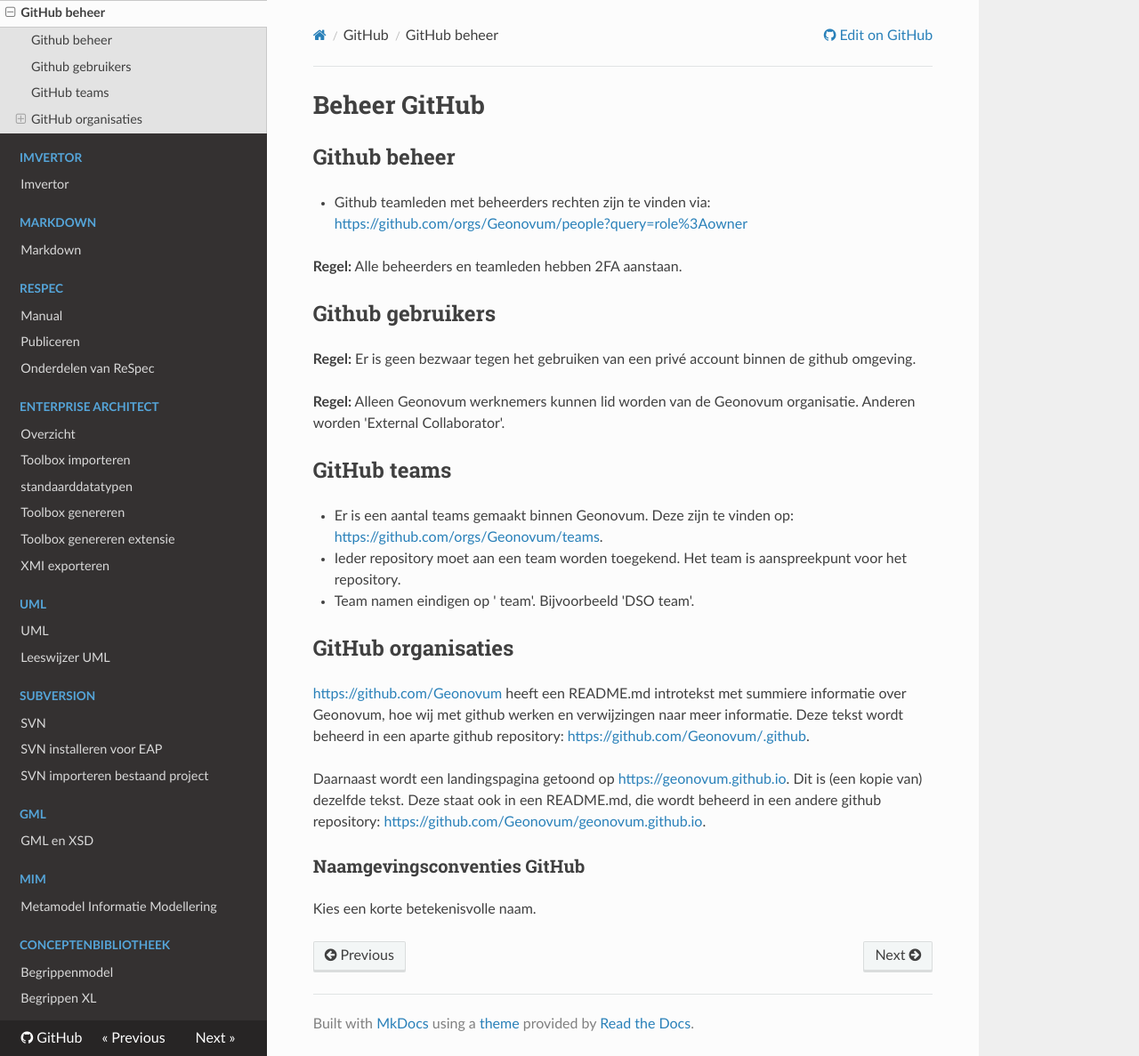
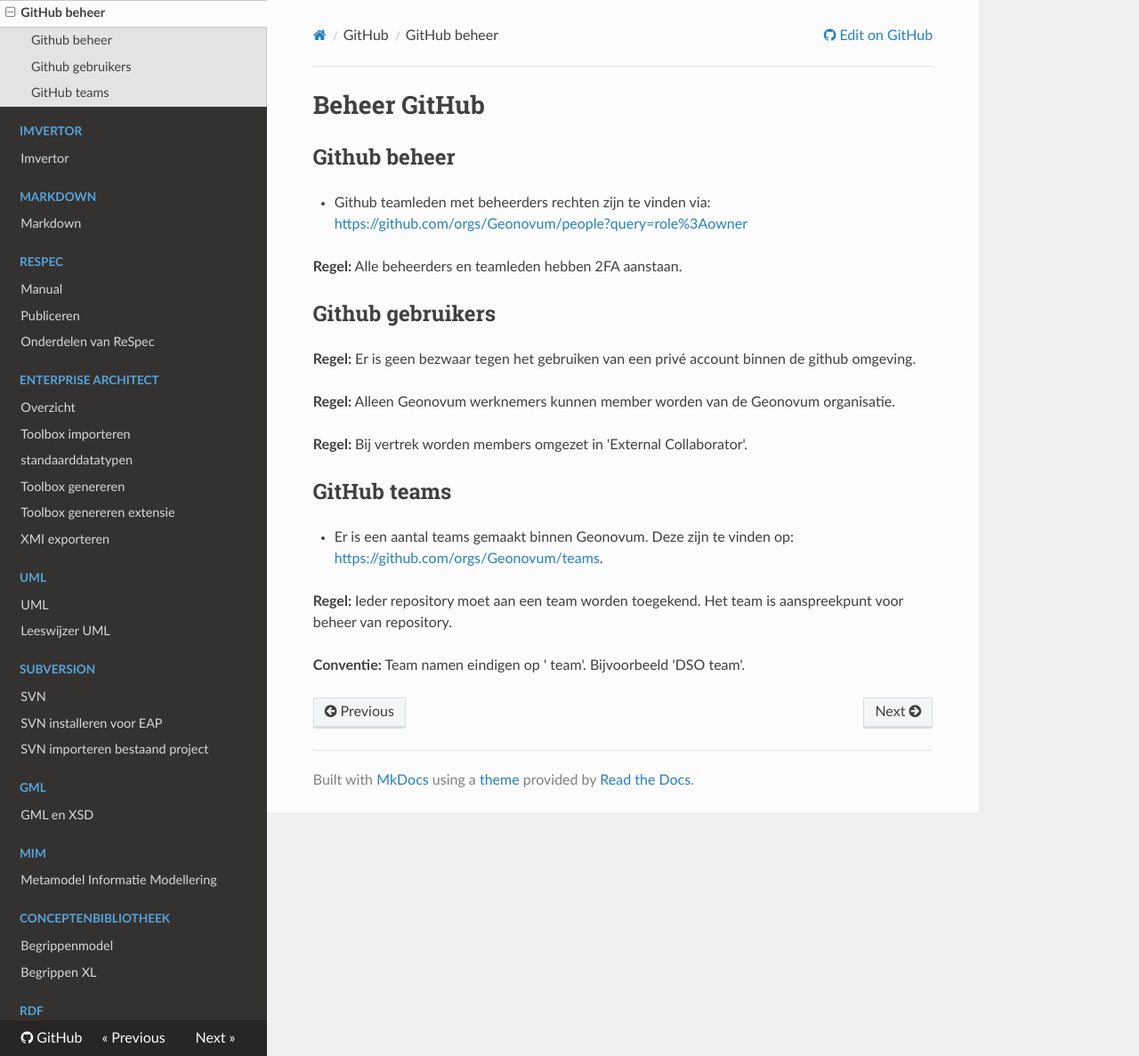
Before and after one commit to Geonovum/handleiding-tooling, an MkDocs documentation site: the page built from docs/GitHub/GitHub-beheer.md, in a window 1280 px wide and 1187 px high. Shown: the whole window at 89% size. Built offline with MkDocs 1.6.1, drawn with Linux system fonts in a browser that asks for light colours; nearby versions of some CDN libraries.

Commit message:
github regels en UML vraagstuk

```diff
--- a/docs/GitHub/GitHub-beheer.md
+++ b/docs/GitHub/GitHub-beheer.md
@@ -6,26 +6,18 @@
 
 **Regel:** Alle beheerders en teamleden hebben 2FA aanstaan.
 
-
-
 ## Github gebruikers
 
 **Regel:** Er is geen bezwaar tegen het gebruiken van een privé account binnen de github omgeving.
 
-**Regel:** Alleen Geonovum werknemers kunnen lid worden van de Geonovum organisatie. Anderen worden 'External Collaborator'.
+**Regel:** Alleen Geonovum werknemers kunnen member worden van de Geonovum organisatie.
+
+**Regel:** Bij vertrek worden members omgezet in 'External Collaborator'.
 
 ## GitHub teams
 
 - Er is een aantal teams gemaakt binnen Geonovum. Deze zijn te vinden op: <https://github.com/orgs/Geonovum/teams>.
-- Ieder repository moet aan een team worden toegekend. Het team is aanspreekpunt voor het repository.
-- Team namen eindigen op ' team'. Bijvoorbeeld 'DSO team'.
 
-## GitHub organisaties
+**Regel:** Ieder repository moet aan een team worden toegekend. Het team is aanspreekpunt voor beheer van  repository.
 
-<https://github.com/Geonovum> heeft een README.md introtekst met summiere informatie over Geonovum, hoe wij met github werken en verwijzingen naar meer informatie. Deze tekst wordt beheerd in een aparte github repository: <https://github.com/Geonovum/.github>.
-
-Daarnaast wordt een landingspagina getoond op <https://geonovum.github.io>. Dit is (een kopie van) dezelfde tekst. Deze staat ook in een README.md, die wordt beheerd in een andere github repository: <https://github.com/Geonovum/geonovum.github.io>.
-
-### Naamgevingsconventies GitHub
-
-Kies een korte betekenisvolle naam.
+**Conventie:** Team namen eindigen op ' team'. Bijvoorbeeld 'DSO team'.
```
Also changed, not shown: docs/UML/UML-leeswijzer.md (+5 -1 lines), docs/UML/index.md (+1 -0 lines), docs/UML/media/UML-vraagstukken.md (added, +11 -0 lines).
